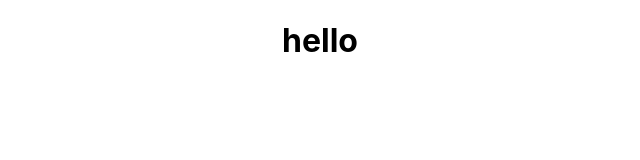
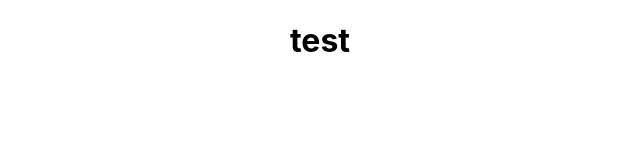
Before and after one commit to creatorckim/sorting-viz, a React (Create React App) app: page / in a window 1280 px wide. Shown: the top 160 px of the page, without its empty margins (320-960 px from the left). Built offline with nearby package versions, Linux system fonts and the light colour scheme.

Commit message:
test push

```diff
--- a/src/Visualizer/Visualizer.jsx
+++ b/src/Visualizer/Visualizer.jsx
@@ -5,7 +5,7 @@ export default class Visualizer extends Component {
 
     render() {
         return (
-            <h1>hello</h1>
+            <h1>test</h1>
         )
     }
 }
```
